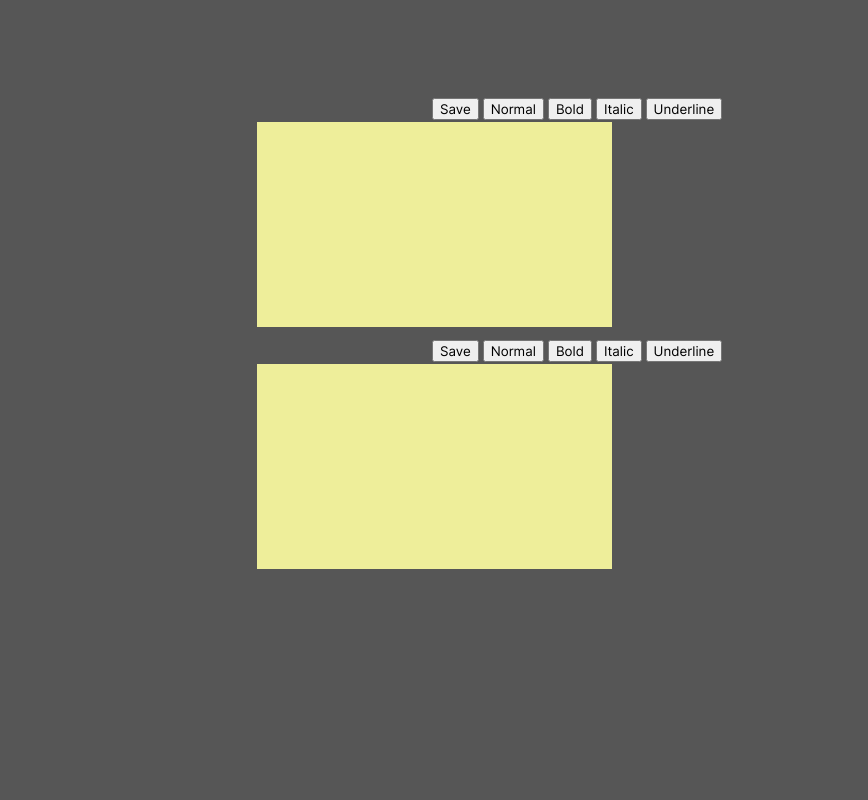
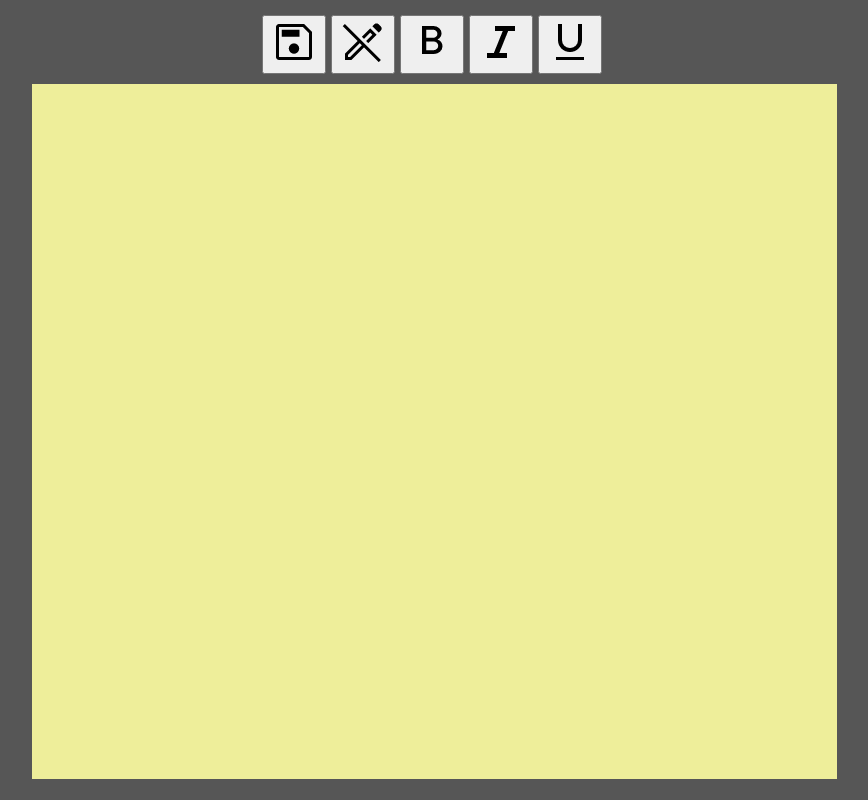
Before and after one commit to alexwkleung/MinSticky, a website built with Vite: page index.html in a window 1280 px wide. Shown: the whole page, without its empty margins (208-1076 px from the left). Built offline with nearby package versions, Linux system fonts and the light colour scheme.

Commit message:
Added formatting buttons

```diff
--- a/index.html
+++ b/index.html
@@ -4,7 +4,7 @@
     <meta charset="UTF-8">
     <meta http-equiv="X-UA-Compatible" content="IE=edge">
     <meta name="viewport" content="width=device-width, initial-scale=1.0">
-    <title>MinStickies</title>
+    <title>MinSticky</title>
 </head>
 <body>
     <div id="app"></div>
--- a/package.json
+++ b/package.json
@@ -1,5 +1,5 @@
 {
-  "name": "minstickies",
+  "name": "minsticky",
   "version": "1.0.0",
   "description": "",
   "main": "",
@@ -19,9 +19,11 @@
   },
   "homepage": "https://github.com/alexwkleung/MinStickies#readme",
   "dependencies": {
+    "file-saver": "^2.0.5",
     "typescript": "^4.8.2"
   },
   "devDependencies": {
+    "@types/file-saver": "^2.0.5",
     "vite": "^3.0.9"
   }
 }
--- a/src/index.ts
+++ b/src/index.ts
@@ -1,69 +1,60 @@
 import './styles/index.css'
+import { saveAs } from 'file-saver'
 
 function stickies() {
     const app = document.getElementById('app') as HTMLElement;
 
     //sticky notes list array
-    const stickyNotesList = [
+    const stickyNote = [
         `
-        <div class="container">
-            <button id="save">Save</button>
-            <button id="normal">Normal</button>
-            <button id="bold">Bold</button>
-            <button id="italic">Italic</button>
-            <button id="underline">Underline</button>
+        <div id="buttonsContainer">
+            <button id="save"><img src="src/icons/save.png"></button>
+            <button id="normal"><img src="src/icons/normal.png"></button>
+            <button id="bold"><img src="src/icons/bold.png"></button>
+            <button id="italic"><img src="src/icons/italic.png"></button>
+            <button id="underline"><img src="src/icons/underline.png"></button>
+        </div>
 
-            <div class="stickyContainer">
-                <div id="sticky" contenteditable="true"></div>
-            </div>
-        </div>
-        `,
-
-        `
-        <div class="container">
-            <button id="save">Save</button>
-            <button id="normal">Normal</button>
-            <button id="bold">Bold</button>
-            <button id="italic">Italic</button>
-            <button id="underline">Underline</button>
-
-            <div class="stickyContainer">
-                <div id="sticky" contenteditable="true"></div>
-            </div>
+        <div id="stickyContainer">
+            <div id="sticky" contenteditable="true"></div>
         </div>
         `,
     ];
 
     //insert sticky notes list into dom
-    for(let i = 0; i < stickyNotesList.length; i++) {
-        app.insertAdjacentHTML('beforeend', stickyNotesList[i]);
+    for(let i = 0; i < stickyNote.length; i++) {
+        app.insertAdjacentHTML('beforeend', stickyNote[i]);
     }
 
-    const textArea = document.getElementById('sticky') as HTMLElement;
+    //normal formatting (must select all text and click this in order to reset formatting)
     const normal = document.getElementById('normal') as HTMLElement;
-    const bold = document.getElementById('bold') as HTMLElement;
-    const italic = document.getElementById('italic') as HTMLElement;
-    const underline = document.getElementById('underline') as HTMLElement;
-
-    function doExecCommand(command: string) {
-        document.execCommand(command, false, 'div');
-        textArea.focus();
-    }
-
     normal.addEventListener('click', (): void => {
-        doExecCommand("removeFormat");
+        document.execCommand("removeFormat", false);
     });
 
+    const bold = document.getElementById('bold') as HTMLElement;
     bold.addEventListener('click', (): void => {
-        doExecCommand("bold");
+        document.execCommand("bold", false);
     });
 
+    const italic = document.getElementById('italic') as HTMLElement;
     italic.addEventListener('click', (): void => {
-        doExecCommand("italic");
-   });
+        document.execCommand("italic", false);
+    });
 
+    const underline = document.getElementById('underline') as HTMLElement;
     underline.addEventListener('click', (): void => {
-        doExecCommand("underline");
-   });
+        document.execCommand("underline", false);
+    });
+
+    const save = document.getElementById('save') as HTMLElement;
+    const sticky = document.getElementById('sticky') as HTMLElement;
+
+    //save text from stickies to .txt when save button is clicked
+    save.onclick = (): void => {
+        const blob = new Blob([sticky.textContent as string], { type: "text/plain; charset=utf-8"});
+
+        saveAs(blob, "minsticky.txt");
+    }
 }
 stickies();
--- a/src/styles/index.css
+++ b/src/styles/index.css
@@ -10,34 +10,40 @@
 
 body {
     background-color: rgb(86, 86, 86);
+    overflow-y: hidden;
+    overflow-x: hidden;
 }
 
-#app {
-    margin-top: 10vh;
+#buttonsContainer {
+    display: flex;
+    align-items: center;
+    justify-content: center;
+    gap: 5px;
 }
 
 #save {
     all: revert;
-    left: 632px;
-    top: 18px;
     position: relative;
     font-family: 'Inter-Regular', 'sans-serif';
+    font-size: 20px;
+}
+
+#app {
+    margin-top: 15px;
 }
 
 #normal {
     all: revert;
-    left: 632px;
-    top: 18px;
     position: relative;
     font-family: 'Inter-Regular', 'sans-serif';
+    font-size: 20px;
 }
 
 #bold {
     all: revert;
-    left: 632px;
-    top: 18px;
     position: relative;
     font-family: 'Inter-Regular', 'sans-serif';
+    font-size: 20px;
 }
 
 b {
@@ -46,37 +52,35 @@ b {
 
 #italic {
     all: revert;
-    left: 632px;
-    top: 18px;
     position: relative;
     font-family: 'Inter-Regular', 'sans-serif';
+    font-size: 20px;
 }
 
 #underline {
     all: revert;
-    left: 632px;
-    top: 18px;
     position: relative;
     font-family: 'Inter-Regular', 'sans-serif';
+    font-size: 20px;
 }
 
-.stickyContainer {
+#stickyContainer {
     margin-top: 200px;
     display: block;
-    width: 350px;
-    height: 200px;
+    width: 800px;
+    height: 690px;
     margin: 0 auto;
 }
 
 #sticky {
-    width: 350px;
-    height: 200px;
+    width: 800px;
+    height: 690px;
     resize: none;
     background-color: rgb(238, 238, 154);
-    font-size: 15px;
+    font-size: 20px;
     margin: 0 auto;
     display: block;
-    margin-top: 20px;
+    margin-top: 10px;
     font-family: 'Inter-Regular', 'sans-serif';
     padding-left: 5px;
     padding-top: 5px;
@@ -84,6 +88,5 @@ b {
 }
 
 #sticky:focus {
-    /*outline-color: rgb(83, 83, 57);*/
     outline: none;
 }
```
Also changed, not shown: src/icons/bold.png (added), src/icons/italic.png (added), src/icons/normal.png (added), src/icons/save.png (added), src/icons/underline.png (added), 1 other file.
